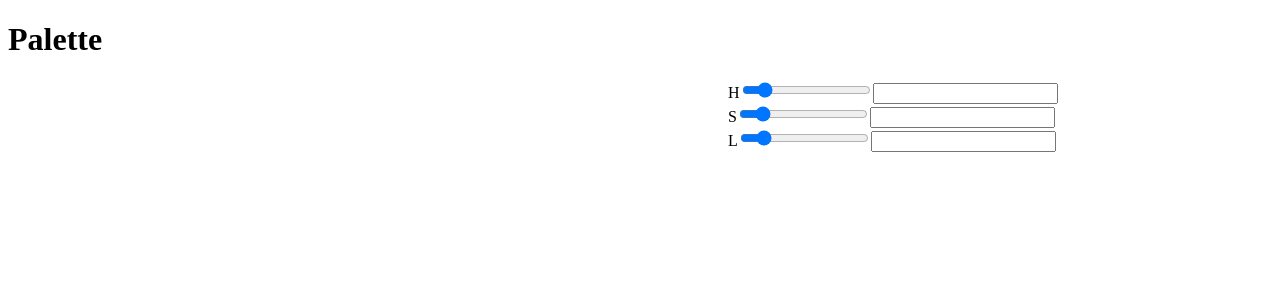
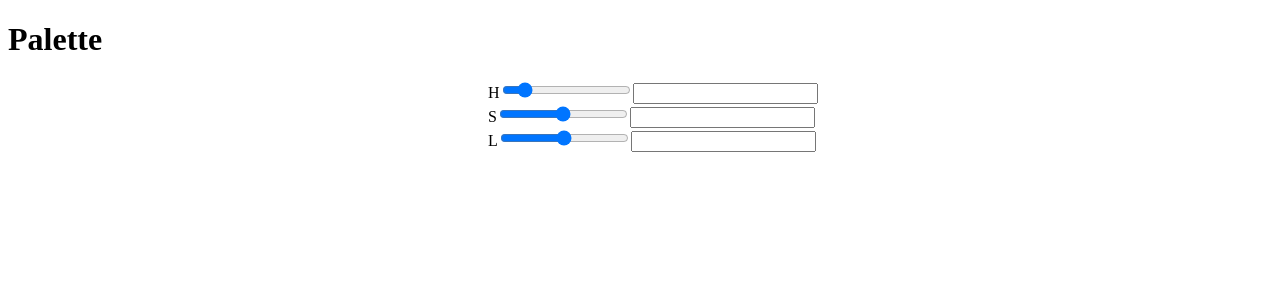
Before and after one commit to Loiccoornaert27/Aston-HSL, an Angular app in the folder aston-HSL/: page / in a window 1280 px wide. Shown: the top 300 px of the page. Built offline with nearby package versions, Linux system fonts and the light colour scheme.

Commit message:
Creation fonctions pour changer la palette

```diff
--- a/aston-HSL/src/app/components/palette/palette.component.html
+++ b/aston-HSL/src/app/components/palette/palette.component.html
@@ -5,19 +5,19 @@
     <div clas="palettes_sliders">
         <div>
             <label for="hue">H</label>
-            <input type="range" id="hue" name="hue" min="0" max="359" oninput="this.nextElementSibling.value = this.value">
-            <input type="text" id="huet" oninput="this.previousElementSibling.value= this.value">
+            <input type="range" id="hue" name="hue" min="0" max="359" oninput="this.nextElementSibling.value = this.value" oninput="changeHue(this.value)">
+            <input type="text" id="huet" oninput="this.previousElementSibling.value= this.value" >
         </div>
 
         <div>
             <label for="saturation">S</label>
-            <input type="range" id="saturation" name="saturation" min="0" max="359" oninput="this.nextElementSibling.value = this.value">
-            <input type="text" id="saturationt" oninput="this.previousElementSibling.value= this.value">
+            <input type="range" id="saturation" name="saturation" min="0" max="100" oninput="this.nextElementSibling.value = this.value" oninput="changeSat(this.value)">
+            <input type="text" id="saturationt" oninput="this.previousElementSibling.value= this.value" >
         </div>
 
         <div>
             <label for="light">L</label>
-            <input type="range" id="light" name="light" min="0" max="359" oninput="this.nextElementSibling.value = this.value">
+            <input type="range" id="light" name="light" min="0" max="100" oninput="this.nextElementSibling.value = this.value" oninput="changeLight(this.value)">
             <input type="text" id="lightt" oninput="this.previousElementSibling.value= this.value">
         </div>
     </div>
--- a/aston-HSL/src/app/components/palette/palette.component.scss
+++ b/aston-HSL/src/app/components/palette/palette.component.scss
@@ -6,19 +6,19 @@
 
     &_main{
         background-color: var(--clr-primary);
-        width: 15em;
-        height: 15em;
+        width: 10em;
+        height: 10em;
     }
     &_analog{
         background-color: var(--clr-secondary);
-        width: 15em;
-        height: 15em;
+        width: 10em;
+        height: 10em;
     }
 
     &_compl{
         background-color: var(--clr-tertiary);
-        width: 15em;
-        height: 15em;
+        width: 10em;
+        height: 10em;
     }
 
     &_sliders{
--- a/aston-HSL/src/app/components/palette/palette.component.ts
+++ b/aston-HSL/src/app/components/palette/palette.component.ts
@@ -1,4 +1,6 @@
-import { Component, OnInit } from '@angular/core';
+import { RecursiveAstVisitor } from '@angular/compiler/src/output/output_ast';
+import { Component, HostBinding, OnInit } from '@angular/core';
+import { ReactiveFormsModule } from '@angular/forms';
 
 @Component({
   selector: 'app-palette',
@@ -7,8 +9,13 @@ import { Component, OnInit } from '@angular/core';
 })
 export class PaletteComponent implements OnInit {
 
+  @HostBinding ("style.--main-hue")
   hue !: number;
+
+  @HostBinding ("style.--main-sat")
   sat !: number;
+
+  @HostBinding ("style.--main-light")
   light !: number;
 
   constructor() { }
@@ -16,4 +23,17 @@ export class PaletteComponent implements OnInit {
   ngOnInit(): void {
   }
 
+  changeHue(hue:number):void{
+     this.hue=hue;
+  }
+
+  changeSat(sat:number):void{
+    this.sat=sat;
+  }
+
+  changeLight(light:number):void{
+    this.light=light;
+  }
+
+
 }
--- a/aston-HSL/src/styles.scss
+++ b/aston-HSL/src/styles.scss
@@ -1,7 +1,7 @@
 :root{
     --main-hue : 115;
-    --main-sat : 20;
-    --main-light : 60;
+    --main-sat : 20%;
+    --main-light : 60%;
     --clr-primary:hsl(--main-hue,--main-sat,--main-light);
     --clr-secondary: hsl(calc(--main-hue+30),--main-sat,--main-light);
     --clr-tertiary: hsl(calc(--main-hue+180),main-sat,main-light);
```
